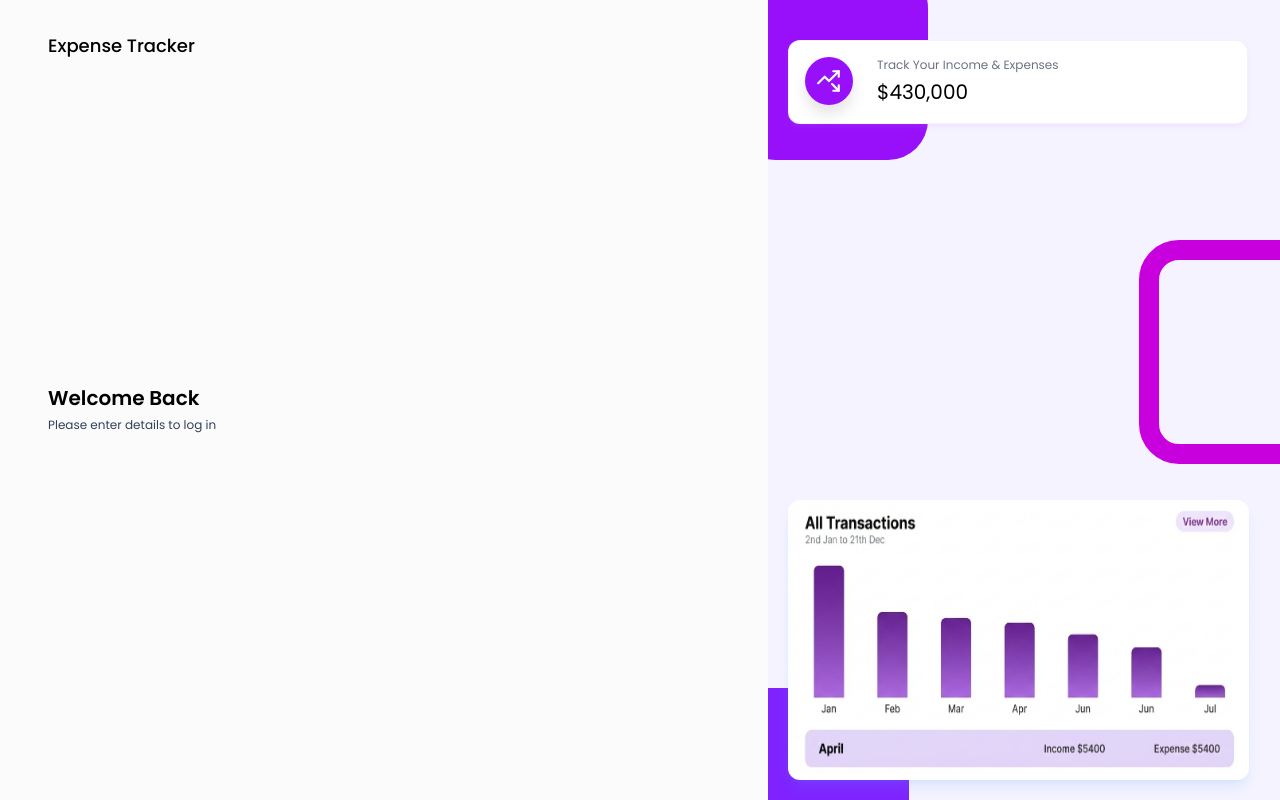
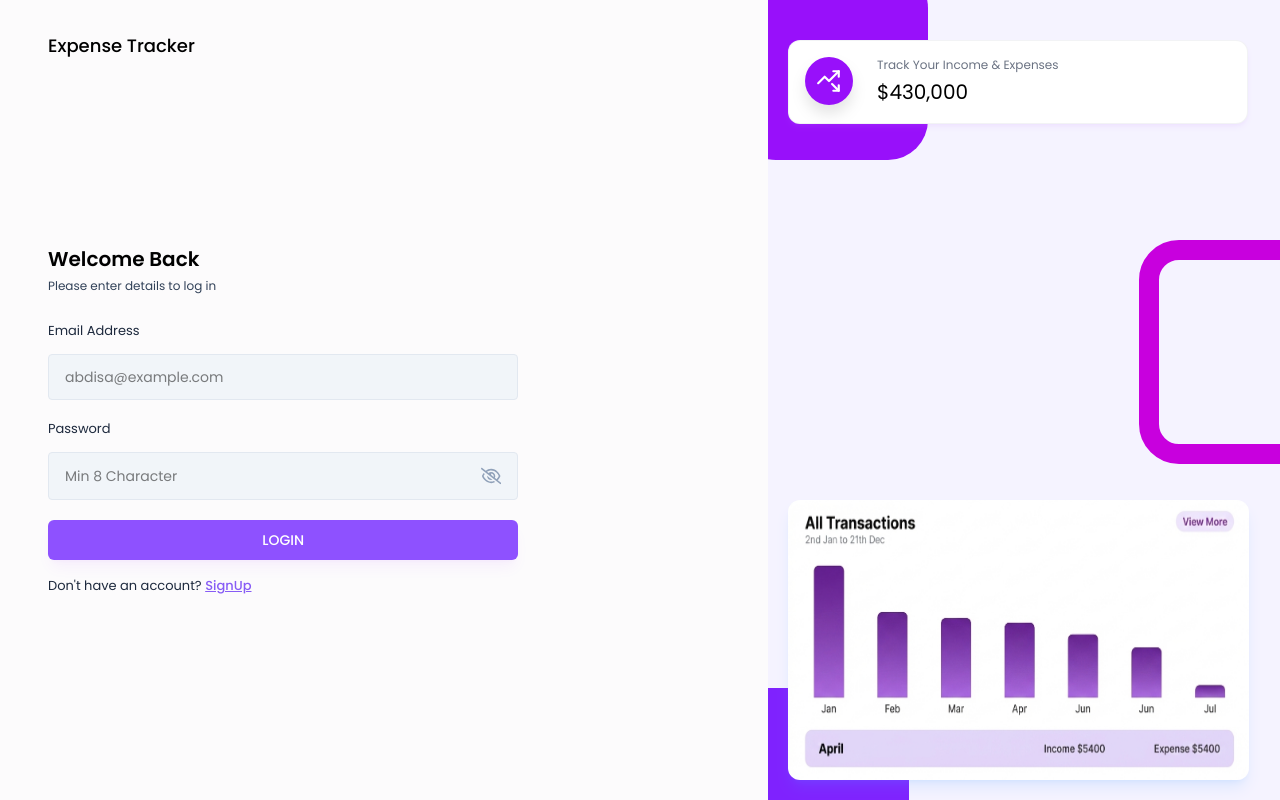
Before and after one commit to Abdisa-Wodajo/expense-tracker-web-app, a React (Vite) app in the folder frontend/expense-tracker-web-application/: page /login in a window 1280 px wide. Built offline with nearby package versions, Linux system fonts and the light colour scheme.

Commit message:
login page is added

```diff
--- /dev/null
+++ b/frontend/expense-tracker-web-application/src/components/inputs/Input.jsx
@@ -0,0 +1,48 @@
+import React, {useState} from 'react'
+import { FaRegEye, FaRegEyeSlash } from "react-icons/fa6";
+
+const Input= ({value, onchange, placeholder,label,type}) =>{
+    const [showPassword, setShowPassword] = useState(false);
+
+    const toggleShowPassword = () =>{
+        setShowPassword(!showPassword);
+    };
+
+
+  return (
+    <div>
+        <label className=' text-[13px] text-slate-800'>{label}</label>
+        <div className='input-box'>
+            <input
+            type={type== 'password'? showPassword ? 'text' : 'password' : type}
+            placeholder={placeholder}
+            className='w-full bg-transparent outline-none'
+            value={value}
+            onchange={(e) => onchange(e)}
+            />
+
+            { type === "password" && (
+                <>
+               {showPassword ? (
+  <FaRegEye
+    size={22}
+    className='text-primary cursor-pointer'
+    onClick={toggleShowPassword}
+  />
+) : (
+  <FaRegEyeSlash
+    size={22}
+    className='text-slate-400 cursor-pointer'
+    onClick={toggleShowPassword}
+  />
+)}
+
+                </>
+
+            )}
+        </div>
+    </div>
+  )
+}
+
+export default Input
--- a/frontend/expense-tracker-web-application/src/index.css
+++ b/frontend/expense-tracker-web-application/src/index.css
@@ -16,3 +16,11 @@
         overflow-x: hidden;
     }
 }
+
+.input-box{
+    @apply w-full flex justify-between gap-3 text-sm text-black bg-slate-100 rounded px-4 py-3 mb-4 mt-3 border border-slate-200 outline-none;
+}
+
+.btn-primary{
+    @apply w-full text-sm font-medium text-white bg-violet-500 shadow-lg shadow-purple-600/5 p-[10px] rounded-md my-1 hover:bg-purple-600/15 hover:text-purple-600;
+}
--- a/frontend/expense-tracker-web-application/src/pages/Auth/Login.jsx
+++ b/frontend/expense-tracker-web-application/src/pages/Auth/Login.jsx
@@ -1,13 +1,55 @@
-import React from 'react'
+import React, { useState } from 'react'
 import AuthLayout from '../../components/layouts/AuthLayout'
+import {useNavigate, Link} from 'react-router-dom'
+import Input from '../../components/inputs/Input';
 const Login = () => {
+  const [email, setEmail] = useState("");
+  const [password, setPassword]= useState("");
+  const [error, setError]= useState(null);
+
+  const navigate =useNavigate();
+
+  //handle login form submit
+  const handleLogin = async(e)=>{
+     e.preventDefault();
+  }
   return (
     <AuthLayout>
       <div className='lg:w-[70%] h-3/4 md:h-full flex flex-col justify-center'>
       <h3 className='text-xl font-semibold text-black'>Welcome Back</h3>
       <p className='text-xs text-slate-700 mt-[5px] mb-6'>Please enter details to log in </p>
 
+     <form onSubmit={handleLogin}>
+      <Input
+  value={email}
+  onchange={(e) => setEmail(e.target.value)}
+  label="Email Address"
+  placeholder="abdisa@example.com"
+  type="text"
+/>
 
+     <Input
+  value={password}
+  onchange={(e) => setPassword(e.target.value)}
+  label="Password"
+  placeholder="Min 8 Character"
+  type="password"
+/>
+
+
+      {error && <p className='text-red-500 text-xs pb-2.5'>{error}</p>}
+      <button type='submit' className='btn-primary'>
+        LOGIN
+      </button>
+      <p className='text-[13px] text-slate-800 mt-3'>
+  Don't have an account?{" "}
+  <Link className='font-medium text-primary underline' to='/signup'>
+    SignUp
+  </Link>
+</p>
+
+
+     </form>
       </div>
     </AuthLayout>
   )
```
